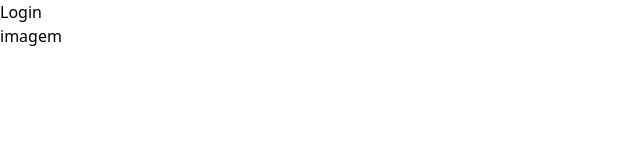
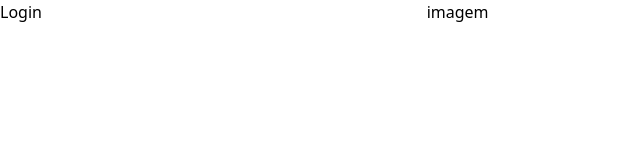
Before and after one commit to PedroMarchese01/agendei, a Next.js app: page /auth/login in a window 1280 px wide. Shown: the top 160 px of the page, without its empty margins (0-640 px from the left). Built offline with nearby package versions, Linux system fonts and the light colour scheme.

Commit message:
FEAT: Responsividade ajustada

```diff
--- a/src/app/auth/login/page.tsx
+++ b/src/app/auth/login/page.tsx
@@ -1,10 +1,10 @@
 const page = () => {
   return (
-    <div className="grid grid-cols-1 grid-rows-1">
+    <div className="grid grid-cols-1 h-full grid-rows-1 md:grid-cols-3">
         <section>
             <p>Login</p>
         </section>
-        <section className="hidden md:block">
+        <section className="hidden md:block md:col-span-2">
             <p>imagem</p>
         </section>
     </div>
```
